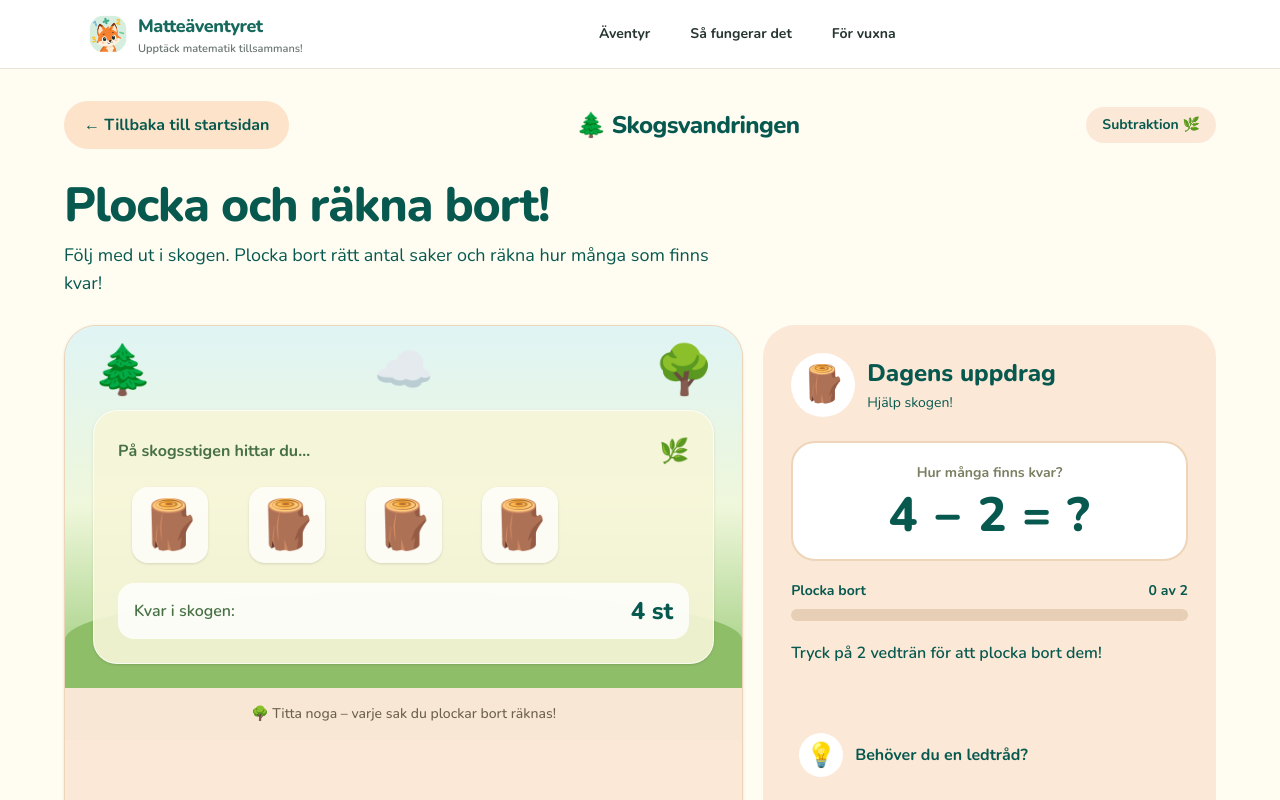
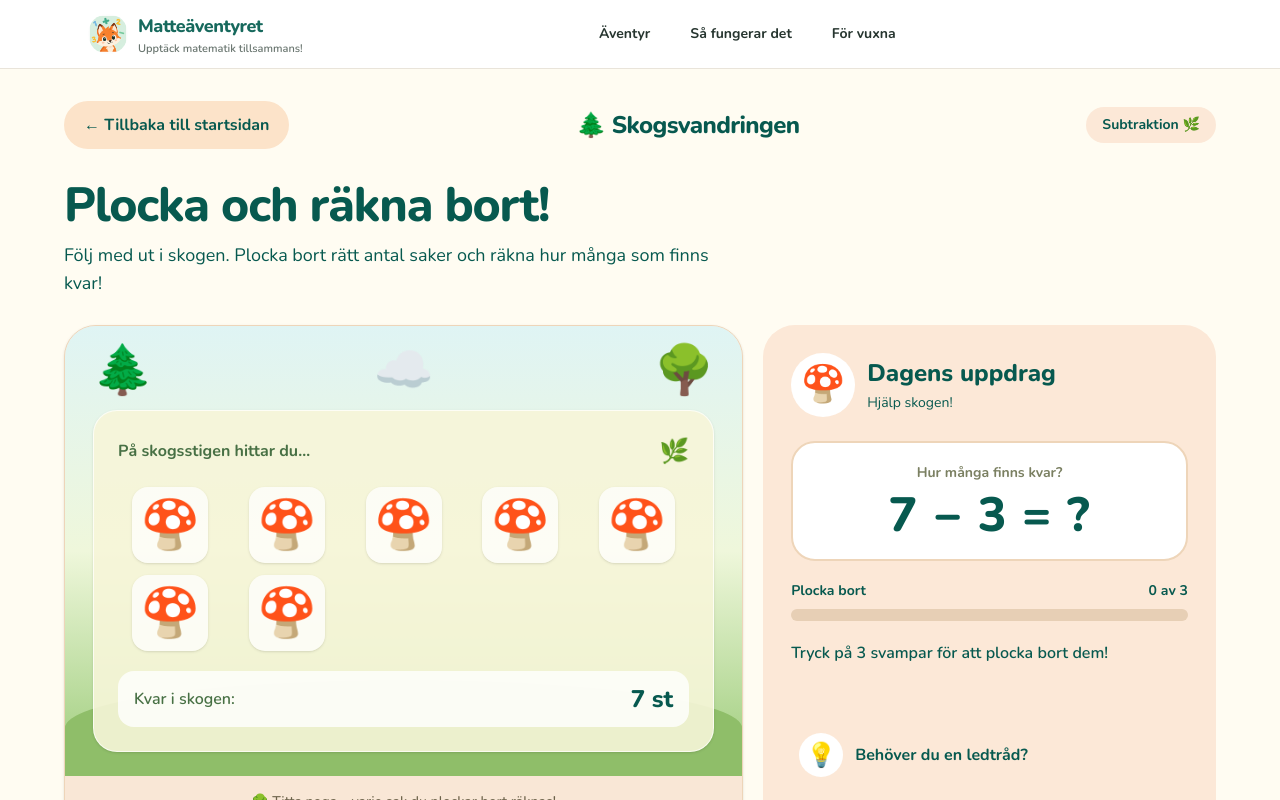
Before and after one commit to Darkshiira/little-math-adventures, a Next.js app: page /activities/skogsvandringen in a window 1280 px wide. Shown: the top 800 px of the page. Built offline with nearby package versions, Linux system fonts and the light colour scheme.

Commit message:
hotfix to deploy

```diff
--- a/app/activities/skogsvandringen/page.tsx
+++ b/app/activities/skogsvandringen/page.tsx
@@ -83,7 +83,7 @@ const firstChallenge: Challenge = {
 };
 
 export default function SkogsvandringenPage() {
-  const [challenge, setChallenge] = useState<Challenge>(makeChallenge);
+  const [challenge, setChallenge] = useState<Challenge>(firstChallenge);
   const [removed, setRemoved] = useState<number[]>([]);
   const [selectedAnswer, setSelectedAnswer] = useState<number | null>(null);
   const [solved, setSolved] = useState(false);
```
